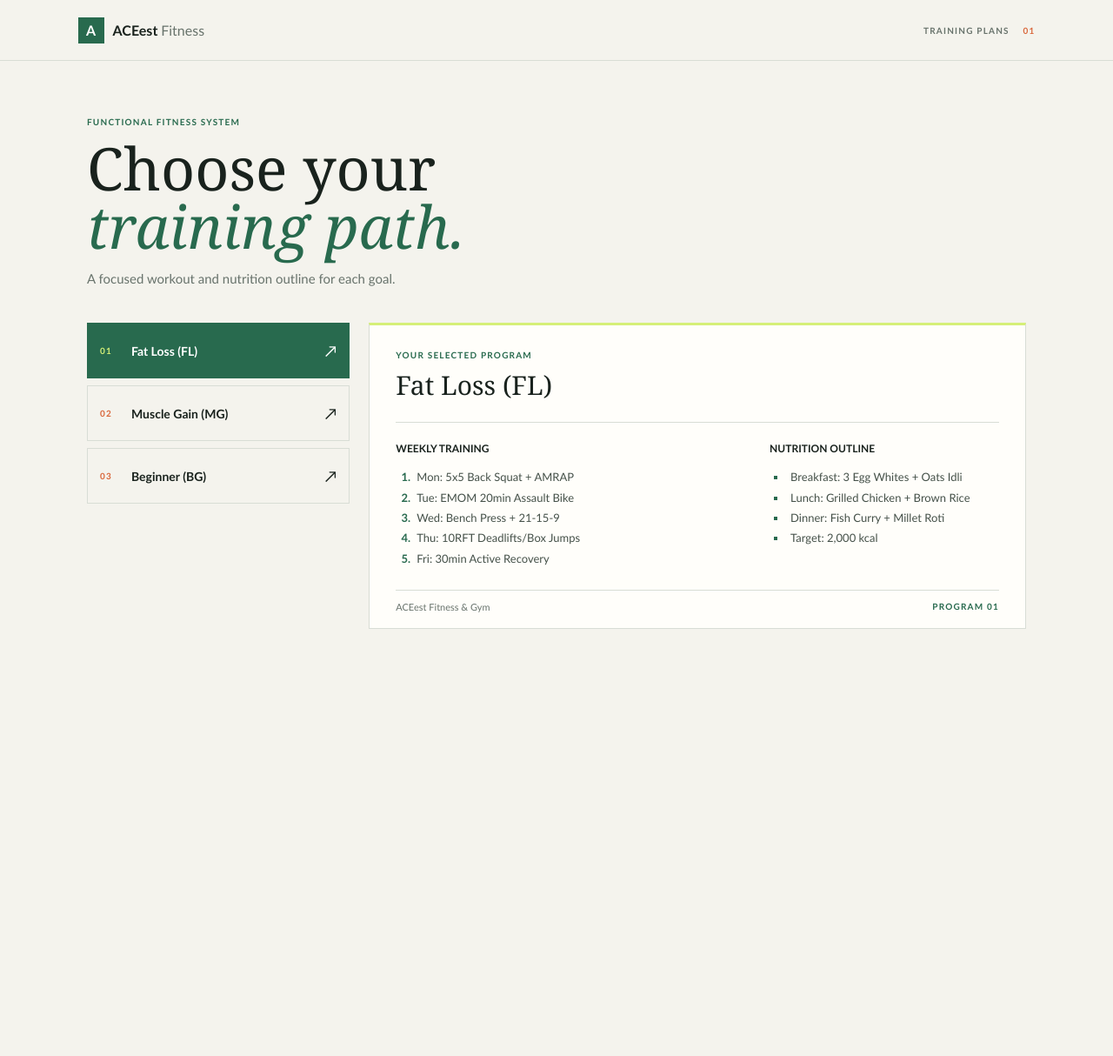
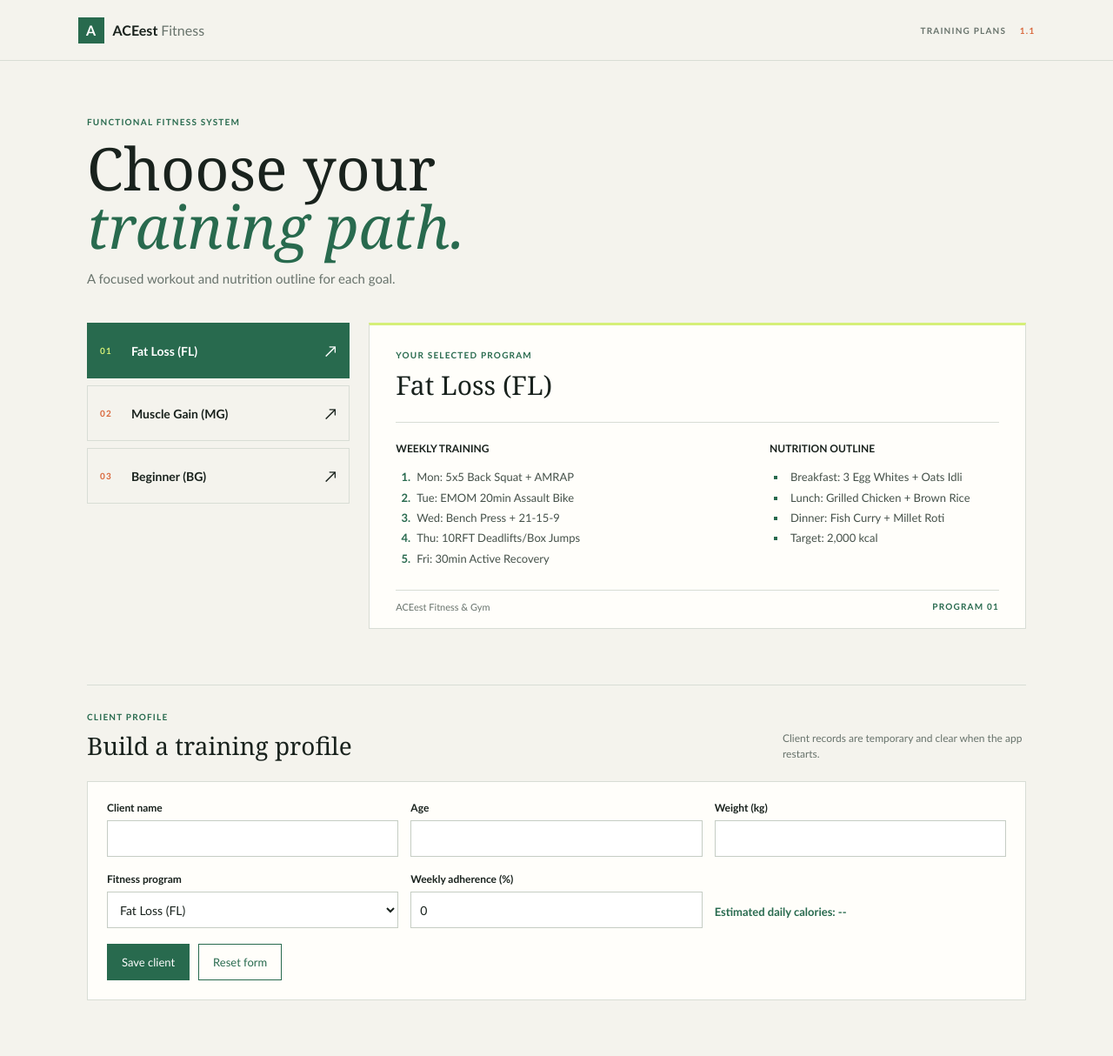
Before and after one commit to 2025tm93064-prog/GymFitness_Devops_Assignment1, a Flask app: page / in a window 1280 px wide. Shown: the whole page at 87% size. Before the commit the page ends 723 px from the top, so only its background shows below. Run offline with Flask 3, Linux system fonts and the light colour scheme.

Commit message:
feat: add client profiles and calorie estimates

```diff
--- a/app.py
+++ b/app.py
@@ -4,6 +4,7 @@ from flask import Flask, jsonify, render_template, request
 PROGRAMS = {
     "fat-loss": {
         "name": "Fat Loss (FL)",
+        "calorie_factor": 22,
         "workout": [
             "Mon: 5x5 Back Squat + AMRAP",
             "Tue: EMOM 20min Assault Bike",
@@ -20,6 +21,7 @@ PROGRAMS = {
     },
     "muscle-gain": {
         "name": "Muscle Gain (MG)",
+        "calorie_factor": 35,
         "workout": [
             "Mon: Squat 5x5",
             "Tue: Bench 5x5",
@@ -37,6 +39,7 @@ PROGRAMS = {
     },
     "beginner": {
         "name": "Beginner (BG)",
+        "calorie_factor": 26,
         "workout": [
             "Circuit Training: Air Squats, Ring Rows, Push-ups.",
             "Focus: Technique Mastery & Form (90% Threshold)",
@@ -49,6 +52,7 @@ PROGRAMS = {
 }
 
 app = Flask(__name__)
+CLIENTS = []
 
 
 @app.get("/")
@@ -57,8 +61,70 @@ def index():
     if selected_id not in PROGRAMS:
         selected_id = "fat-loss"
     return render_template(
-        "index.html", programs=PROGRAMS, selected_id=selected_id
+        "index.html",
+        programs=PROGRAMS,
+        selected_id=selected_id,
+        clients=CLIENTS,
+        form_data={},
     )
+
+
+@app.post("/clients")
+def create_client():
+    form_data = request.form
+    name = form_data.get("name", "").strip()
+    program_id = form_data.get("program_id", "")
+
+    try:
+        age = int(form_data.get("age", ""))
+        weight = float(form_data.get("weight", ""))
+        adherence = int(form_data.get("adherence", ""))
+    except ValueError:
+        age, weight, adherence = 0, 0, -1
+
+    error = None
+    if not name or len(name) > 100:
+        error = "Enter a client name up to 100 characters."
+    elif not 1 <= age <= 120:
+        error = "Enter an age between 1 and 120."
+    elif not 1 <= weight <= 500:
+        error = "Enter a weight between 1 and 500 kg."
+    elif not 0 <= adherence <= 100:
+        error = "Enter adherence between 0 and 100 percent."
+    elif program_id not in PROGRAMS:
+        error = "Select a valid fitness program."
+
+    selected_id = program_id if program_id in PROGRAMS else "fat-loss"
+    if error:
+        return render_template(
+            "index.html",
+            programs=PROGRAMS,
+            selected_id=selected_id,
+            clients=CLIENTS,
+            form_data=form_data,
+            error=error,
+        ), 400
+
+    program = PROGRAMS[program_id]
+    client = {
+        "name": name,
+        "age": age,
+        "weight": weight,
+        "program_id": program_id,
+        "program_name": program["name"],
+        "adherence": adherence,
+        "calories": int(weight * program["calorie_factor"]),
+    }
+    CLIENTS.append(client)
+
+    return render_template(
+        "index.html",
+        programs=PROGRAMS,
+        selected_id=selected_id,
+        clients=CLIENTS,
+        form_data={},
+        saved_client=client,
+    ), 201
 
 
 @app.get("/api/programs")
--- /dev/null
+++ b/static/app.js
@@ -0,0 +1,22 @@
+const weightInput = document.querySelector('input[name="weight"]');
+const programSelect = document.querySelector('#client-program');
+const calorieEstimate = document.querySelector('#calorie-estimate');
+
+function updateCalorieEstimate() {
+  const weight = Number.parseFloat(weightInput.value);
+  const factor = Number.parseInt(
+    programSelect.selectedOptions[0].dataset.calorieFactor,
+    10,
+  );
+
+  calorieEstimate.textContent = Number.isFinite(weight) && weight > 0
+    ? `Estimated daily calories: ${Math.floor(weight * factor)} kcal/day`
+    : 'Estimated daily calories: --';
+}
+
+weightInput.addEventListener('input', updateCalorieEstimate);
+programSelect.addEventListener('change', updateCalorieEstimate);
+document.querySelector('.client-form').addEventListener('reset', () => {
+  requestAnimationFrame(updateCalorieEstimate);
+});
+updateCalorieEstimate();
--- a/static/style.css
+++ b/static/style.css
@@ -131,6 +131,58 @@ h3 { margin: 0 0 14px; font-size: 12px; text-transform: uppercase; }
 }
 .plan-footnote span { color: var(--green); }
 
+.client-section {
+  padding: 30px 0 64px;
+  border-top: 1px solid var(--line);
+}
+.section-heading {
+  display: flex;
+  align-items: end;
+  justify-content: space-between;
+  gap: 20px;
+  margin-bottom: 22px;
+}
+.section-heading .eyebrow { margin-bottom: 8px; }
+.section-heading h2 { font-size: 28px; }
+.section-note { max-width: 280px; margin: 0; color: var(--muted); font-size: 12px; line-height: 1.5; }
+.client-form {
+  display: grid;
+  grid-template-columns: repeat(3, minmax(0, 1fr));
+  gap: 18px 14px;
+  padding: 22px;
+  background: var(--panel);
+  border: 1px solid var(--line);
+}
+.client-form label { display: grid; gap: 7px; }
+.client-form label span, .client-list h3 { font-size: 12px; font-weight: 700; }
+.client-form input, .client-form select {
+  width: 100%;
+  min-height: 42px;
+  padding: 9px 10px;
+  border: 1px solid #c5cdc4;
+  border-radius: 0;
+  background: white;
+  color: var(--ink);
+  font: inherit;
+  font-size: 14px;
+}
+.client-form input:focus, .client-form select:focus { outline: 2px solid var(--green); outline-offset: 1px; }
+.calorie-preview { align-self: end; padding: 11px 0; color: var(--green); font-size: 13px; font-weight: 700; }
+.form-actions { display: flex; align-items: end; gap: 10px; }
+.form-actions button { min-height: 42px; padding: 0 16px; border: 1px solid var(--green); font: inherit; font-size: 13px; cursor: pointer; }
+.save-button { background: var(--green); color: white; }
+.reset-button { background: transparent; color: var(--green); }
+.form-message { margin: 0 0 14px; padding: 11px 14px; font-size: 13px; }
+.error-message { border-left: 3px solid var(--orange); background: #fff1e9; }
+.success-message { border-left: 3px solid var(--green); background: #e8f2e9; }
+.client-list { margin-top: 25px; }
+.client-list h3 { margin: 0 0 10px; text-transform: uppercase; }
+.table-scroll { overflow-x: auto; background: var(--panel); border: 1px solid var(--line); }
+table { width: 100%; border-collapse: collapse; font-size: 12px; text-align: left; }
+th, td { padding: 11px 12px; border-bottom: 1px solid var(--line); white-space: nowrap; }
+th { color: var(--green); font-size: 10px; text-transform: uppercase; }
+tbody tr:last-child td { border-bottom: 0; }
+
 @media (max-width: 700px) {
   .topbar { min-height: 62px; padding: 0 6vw; }
   main { width: 88vw; }
@@ -139,4 +191,8 @@ h3 { margin: 0 0 14px; font-size: 12px; text-transform: uppercase; }
   .program-list { grid-template-columns: 1fr; }
   .plan-detail { padding: 23px 20px 16px; }
   .plan-columns { grid-template-columns: 1fr; gap: 22px; }
+  .section-heading { align-items: start; flex-direction: column; }
+  .client-form { grid-template-columns: 1fr; padding: 18px; }
+  .calorie-preview { align-self: start; padding: 0; }
+  .form-actions { align-items: stretch; }
 }
--- a/templates/index.html
+++ b/templates/index.html
@@ -12,7 +12,7 @@
       <span class="brand-mark">A</span>
       <span>ACEest <span class="brand-light">Fitness</span></span>
     </a>
-    <span class="edition">TRAINING PLANS <span>01</span></span>
+    <span class="edition">TRAINING PLANS <span>1.1</span></span>
   </header>
 
   <main>
@@ -58,6 +58,71 @@
         <p class="plan-footnote">ACEest Fitness &amp; Gym <span>PROGRAM 01</span></p>
       </article>
     </section>
+
+    <section class="client-section" aria-labelledby="client-title">
+      <div class="section-heading">
+        <div>
+          <p class="eyebrow">CLIENT PROFILE</p>
+          <h2 id="client-title">Build a training profile</h2>
+        </div>
+        <p class="section-note">Client records are temporary and clear when the app restarts.</p>
+      </div>
+
+      {% if error %}<p class="form-message error-message" role="alert">{{ error }}</p>{% endif %}
+      {% if saved_client %}<p class="form-message success-message" role="status">Saved {{ saved_client.name }}. Estimated daily calories: {{ saved_client.calories }} kcal/day.</p>{% endif %}
+
+      <form class="client-form" action="{{ url_for('create_client') }}" method="post">
+        <label>
+          <span>Client name</span>
+          <input name="name" type="text" maxlength="100" required value="{{ form_data.get('name', '') }}">
+        </label>
+        <label>
+          <span>Age</span>
+          <input name="age" type="number" min="1" max="120" required value="{{ form_data.get('age', '') }}">
+        </label>
+        <label>
+          <span>Weight (kg)</span>
+          <input name="weight" type="number" min="1" max="500" step="0.1" required value="{{ form_data.get('weight', '') }}">
+        </label>
+        <label>
+          <span>Fitness program</span>
+          <select name="program_id" id="client-program">
+            {% for program_id, program in programs.items() %}
+            <option value="{{ program_id }}" data-calorie-factor="{{ program.calorie_factor }}"{% if program_id == selected_id %} selected{% endif %}>{{ program.name }}</option>
+            {% endfor %}
+          </select>
+        </label>
+        <label>
+          <span>Weekly adherence (%)</span>
+          <input name="adherence" type="number" min="0" max="100" required value="{{ form_data.get('adherence', '0') }}">
+        </label>
+        <output class="calorie-preview" id="calorie-estimate" aria-live="polite">Estimated daily calories: --</output>
+        <div class="form-actions">
+          <button class="save-button" type="submit">Save client</button>
+          <button class="reset-button" type="reset">Reset form</button>
+        </div>
+      </form>
+
+      {% if clients %}
+      <div class="client-list">
+        <h3>Saved clients</h3>
+        <div class="table-scroll">
+          <table>
+            <thead><tr><th>Name</th><th>Age</th><th>Weight</th><th>Program</th><th>Adherence</th><th>Est. calories</th></tr></thead>
+            <tbody>
+              {% for client in clients %}
+              <tr>
+                <td>{{ client.name }}</td><td>{{ client.age }}</td><td>{{ client.weight }} kg</td>
+                <td>{{ client.program_name }}</td><td>{{ client.adherence }}%</td><td>{{ client.calories }} kcal</td>
+              </tr>
+              {% endfor %}
+            </tbody>
+          </table>
+        </div>
+      </div>
+      {% endif %}
+    </section>
   </main>
+  <script src="{{ url_for('static', filename='app.js') }}"></script>
 </body>
 </html>
```
Also changed, not shown: tests/test_app.py (+62 -1 lines), README.md.
